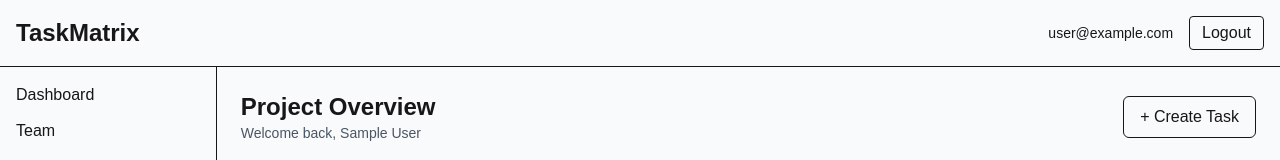
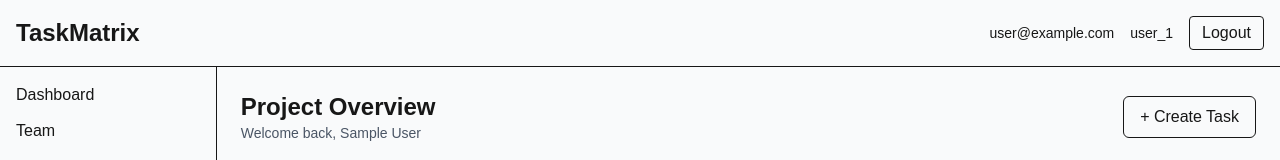
Before and after one commit to Pratishtha103/prodesk-capstone-TaskMatrix, a Next.js app in the folder taskmatrix/: page /dashboard in a window 1280 px wide. Shown: the top 160 px of the page. Built offline with nearby package versions, Linux system fonts and the light colour scheme; no server answers; sample sign-in values are in the browser's storage.

Commit message:
user hydration uid

```diff
--- a/taskmatrix/src/components/dashboard/Header.jsx
+++ b/taskmatrix/src/components/dashboard/Header.jsx
@@ -7,6 +7,7 @@ export default function Header({ user, onLogout }) {
 
       <div className="flex items-center gap-4">
         <span className="text-sm">{user?.email}</span>
+        <span className="text-sm">{user?.uid}</span>
         <button
           onClick={onLogout}
           className="border px-3 py-1 rounded"
```
